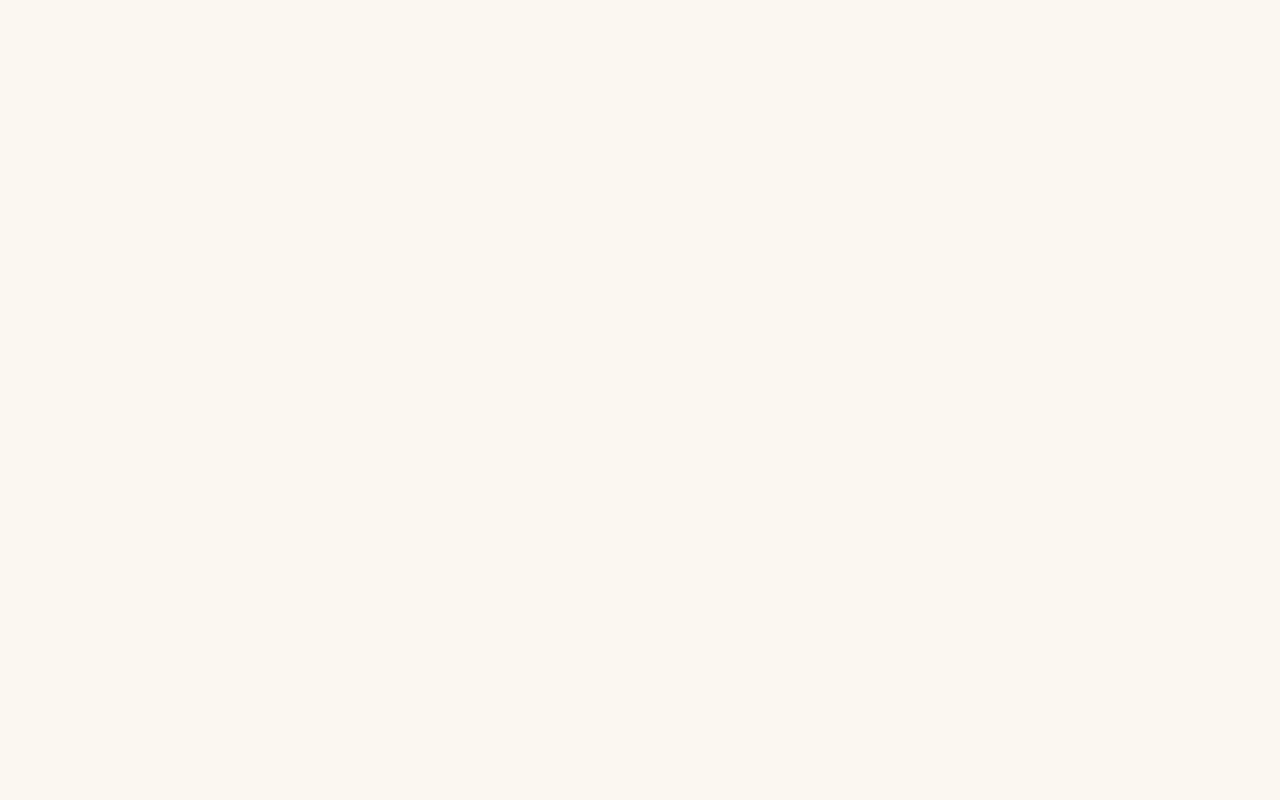
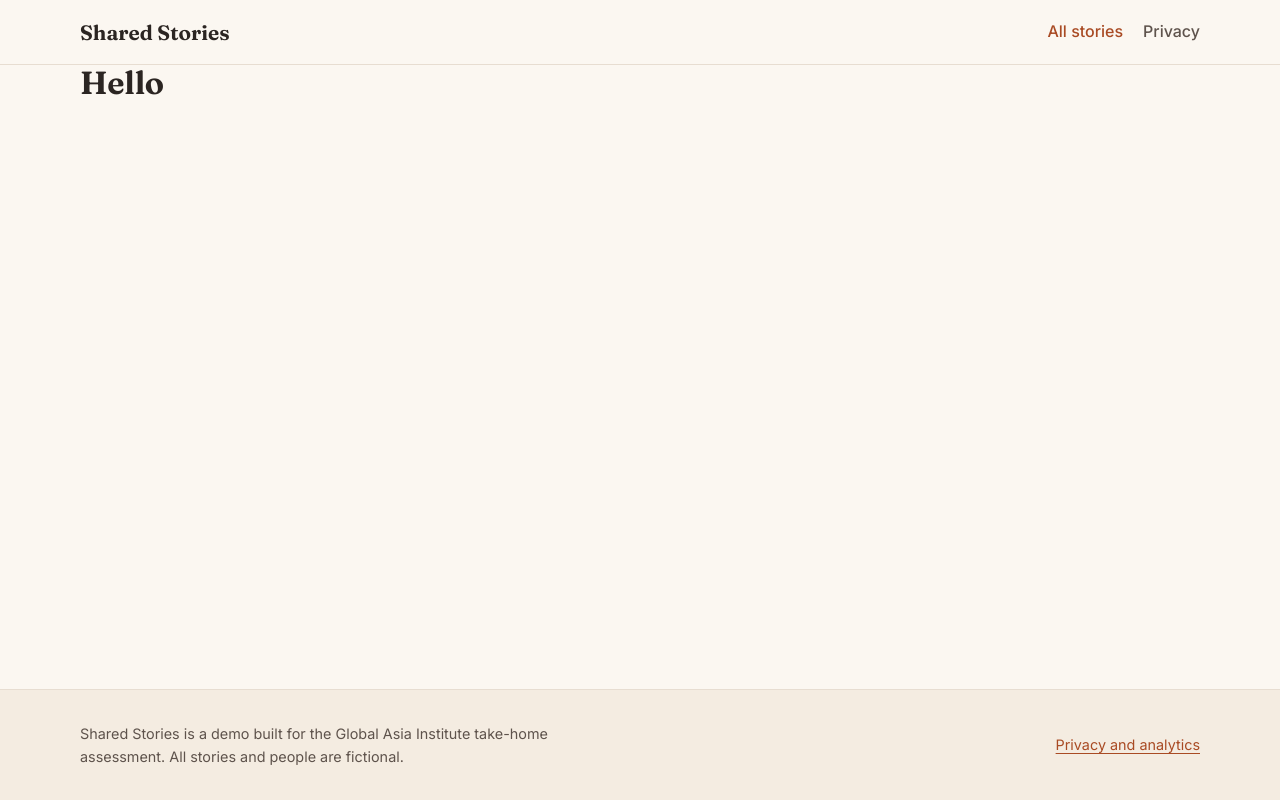
Before and after one commit to PrakharNagpal/GAI-STORIES, a Nuxt app in the folder web/: page / in a window 1280 px wide. Built offline with nearby package versions, Linux system fonts and the light colour scheme.

Commit message:
design tokens, layout, story card and image components

```diff
--- a/web/app/app.vue
+++ b/web/app/app.vue
@@ -1,9 +1,12 @@
 <script setup lang="ts">
-const { data } = await useAsyncData('test', () =>
-  useSanityClient().fetch<string[]>(`*[_type == "story"].title`),
-)
+useHead({
+  titleTemplate: (title) => (title ? `${title} | Shared Stories` : 'Shared Stories: real health journeys'),
+})
 </script>
 
 <template>
-  <pre>{{ data }}</pre>
+  <NuxtLoadingIndicator color="#a94b24" />
+  <NuxtLayout>
+    <NuxtPage />
+  </NuxtLayout>
 </template>
--- /dev/null
+++ b/web/app/components/StoryCard.vue
@@ -0,0 +1,139 @@
+<script setup lang="ts">
+import type { StoryCard } from '~/types/sanity'
+
+const props = withDefaults(
+    defineProps<{
+        story: StoryCard
+        variant?: 'default' | 'feature' | 'compact'
+        headingLevel?: 'h2' | 'h3'
+        eager?: boolean
+    }>(),
+    { variant: 'default', headingLevel: 'h3', eager: false },
+)
+
+const sizes = computed(() =>
+    props.variant === 'feature'
+        ? '(min-width: 960px) 640px, 100vw'
+        : '(min-width: 960px) 360px, (min-width: 640px) 50vw, 100vw',
+)
+</script>
+
+<template>
+    <article class="card" :class="`card--${variant}`">
+        <div class="card-media">
+            <StoryImage :image="story.featuredImage" :aspect="variant === 'feature' ? 16 / 10 : 3 / 2" :sizes="sizes"
+                :eager="eager" />
+        </div>
+        <div class="card-body">
+            <p class="meta">
+                <time :datetime="story.publishedDate">{{ formatDate(story.publishedDate) }}</time>
+                <span aria-hidden="true"> · </span>{{ readingTimeLabel(story.readingTime) }}
+            </p>
+            <component :is="headingLevel" class="card-title">
+                <NuxtLink :to="`/stories/${story.slug}`" class="card-link">{{ story.title }}</NuxtLink>
+            </component>
+            <p class="card-summary">{{ story.summary }}</p>
+            <p v-if="story.authorName" class="meta card-author">By {{ story.authorName }}</p>
+        </div>
+    </article>
+</template>
+
+<style scoped>
+.card {
+    position: relative;
+    display: flex;
+    flex-direction: column;
+    background: var(--surface);
+    border-radius: var(--radius);
+    overflow: hidden;
+    box-shadow: var(--shadow);
+    transition: transform 0.2s ease, box-shadow 0.2s ease;
+}
+
+.card:hover {
+    transform: translateY(-3px);
+    box-shadow: 0 12px 32px rgb(43 37 34 / 12%);
+}
+
+.card:focus-within {
+    outline: 3px solid var(--accent);
+    outline-offset: 3px;
+}
+
+.card-body {
+    display: flex;
+    flex-direction: column;
+    gap: 0.5rem;
+    padding: 1.1rem 1.25rem 1.4rem;
+    flex: 1;
+}
+
+.card-title {
+    font-size: 1.3rem;
+    margin: 0;
+}
+
+.card-link {
+    color: var(--ink);
+    text-decoration: none;
+}
+
+/* Stretch the link over the whole card so the entire card is clickable,
+   while screen readers still hear one clear link: the story title. */
+.card-link::after {
+    content: '';
+    position: absolute;
+    inset: 0;
+}
+
+.card-link:focus-visible {
+    outline: none;
+}
+
+.card-summary {
+    margin: 0;
+    color: var(--ink-soft);
+    font-family: var(--font-reading);
+    font-size: 1.05rem;
+    display: -webkit-box;
+    -webkit-line-clamp: 3;
+    -webkit-box-orient: vertical;
+    overflow: hidden;
+}
+
+.card-author {
+    margin-top: auto;
+    padding-top: 0.25rem;
+}
+
+.card--feature .card-title {
+    font-size: clamp(1.6rem, 3vw, 2.2rem);
+}
+
+.card--feature .card-summary {
+    -webkit-line-clamp: 4;
+    font-size: 1.15rem;
+}
+
+.card--compact {
+    flex-direction: row;
+}
+
+.card--compact .card-media {
+    flex: 0 0 38%;
+}
+
+.card--compact .card-media :deep(img) {
+    height: 100%;
+    object-fit: cover;
+}
+
+.card--compact .card-title {
+    font-size: 1.1rem;
+}
+
+.card--compact .card-summary {
+    -webkit-line-clamp: 2;
+    font-size: 0.98rem;
+}
+</style>
--- /dev/null
+++ b/web/app/components/StoryImage.vue
@@ -0,0 +1,46 @@
+<script setup lang="ts">
+import type { SanityImage } from '~/types/sanity'
+
+const props = withDefaults(
+    defineProps<{
+        image: SanityImage
+        widths?: number[]
+        sizes?: string
+        /** width / height. Omit to keep the original ratio. */
+        aspect?: number
+        eager?: boolean
+    }>(),
+    { widths: () => [400, 640, 960, 1280, 1600], sizes: '100vw', aspect: undefined, eager: false },
+)
+
+const ratio = computed(() => props.aspect ?? props.image.dimensions?.aspectRatio ?? 3 / 2)
+
+function build(w: number): string {
+    let b = urlFor(props.image).width(w).auto('format').quality(80)
+    if (props.aspect) b = b.height(Math.round(w / props.aspect)).fit('crop')
+    return b.url()
+}
+
+const largest = computed(() => props.widths[props.widths.length - 1] ?? 1600)
+const src = computed(() => build(props.widths[2] ?? largest.value))
+const srcset = computed(() => props.widths.map((w) => `${build(w)} ${w}w`).join(', '))
+const height = computed(() => Math.round(largest.value / ratio.value))
+const placeholder = computed(() =>
+    props.image.lqip ? { backgroundImage: `url(${props.image.lqip})` } : undefined,
+)
+</script>
+
+<template>
+    <img class="story-image" :src="src" :srcset="srcset" :sizes="sizes" :width="largest" :height="height"
+        :alt="image.alt ?? ''" :loading="eager ? 'eager' : 'lazy'" decoding="async" :style="placeholder">
+</template>
+
+<style scoped>
+.story-image {
+    width: 100%;
+    height: auto;
+    background-color: var(--surface-warm);
+    background-size: cover;
+    background-position: center;
+}
+</style>
--- /dev/null
+++ b/web/app/layouts/default.vue
@@ -0,0 +1,100 @@
+<template>
+    <div class="site">
+        <a class="skip-link" href="#main">Skip to content</a>
+
+        <header class="site-header">
+            <div class="container header-inner">
+                <NuxtLink to="/" class="brand">Shared Stories</NuxtLink>
+                <nav aria-label="Main">
+                    <NuxtLink to="/#all-stories">All stories</NuxtLink>
+                    <NuxtLink to="/privacy">Privacy</NuxtLink>
+                </nav>
+            </div>
+        </header>
+
+        <main id="main" tabindex="-1">
+            <slot />
+        </main>
+
+        <footer class="site-footer">
+            <div class="container footer-inner">
+                <p>Shared Stories is a demo built for the Global Asia Institute take-home assessment. All stories and
+                    people are fictional.</p>
+                <NuxtLink to="/privacy">Privacy and analytics</NuxtLink>
+            </div>
+        </footer>
+    </div>
+</template>
+
+<style scoped>
+.site {
+    min-height: 100dvh;
+    display: flex;
+    flex-direction: column;
+}
+
+main {
+    flex: 1;
+    outline: none;
+}
+
+.site-header {
+    position: sticky;
+    top: 0;
+    z-index: 20;
+    background: rgb(251 247 241 / 92%);
+    backdrop-filter: blur(8px);
+    border-bottom: 1px solid var(--line);
+}
+
+.header-inner {
+    display: flex;
+    align-items: center;
+    justify-content: space-between;
+    min-height: 64px;
+}
+
+.brand {
+    font: 650 1.3rem var(--font-display);
+    color: var(--ink);
+    text-decoration: none;
+}
+
+nav {
+    display: flex;
+    gap: 1.25rem;
+}
+
+nav a {
+    color: var(--ink-soft);
+    text-decoration: none;
+    font-weight: 500;
+}
+
+nav a:hover,
+nav a.router-link-exact-active {
+    color: var(--accent);
+}
+
+.site-footer {
+    margin-top: 4rem;
+    padding: 2rem 0;
+    border-top: 1px solid var(--line);
+    background: var(--surface-warm);
+    color: var(--ink-soft);
+    font-size: 0.9rem;
+}
+
+.footer-inner {
+    display: flex;
+    flex-wrap: wrap;
+    gap: 1rem;
+    justify-content: space-between;
+    align-items: center;
+}
+
+.footer-inner p {
+    margin: 0;
+    max-width: 60ch;
+}
+</style>
--- /dev/null
+++ b/web/app/pages/index.vue
@@ -0,0 +1 @@
+<template><div class="container"><h1>Hello</h1></div></template>
```
Also changed, not shown: web/public/favicon.svg (added), 1 other file (tests, documents, lock files or other folders).
